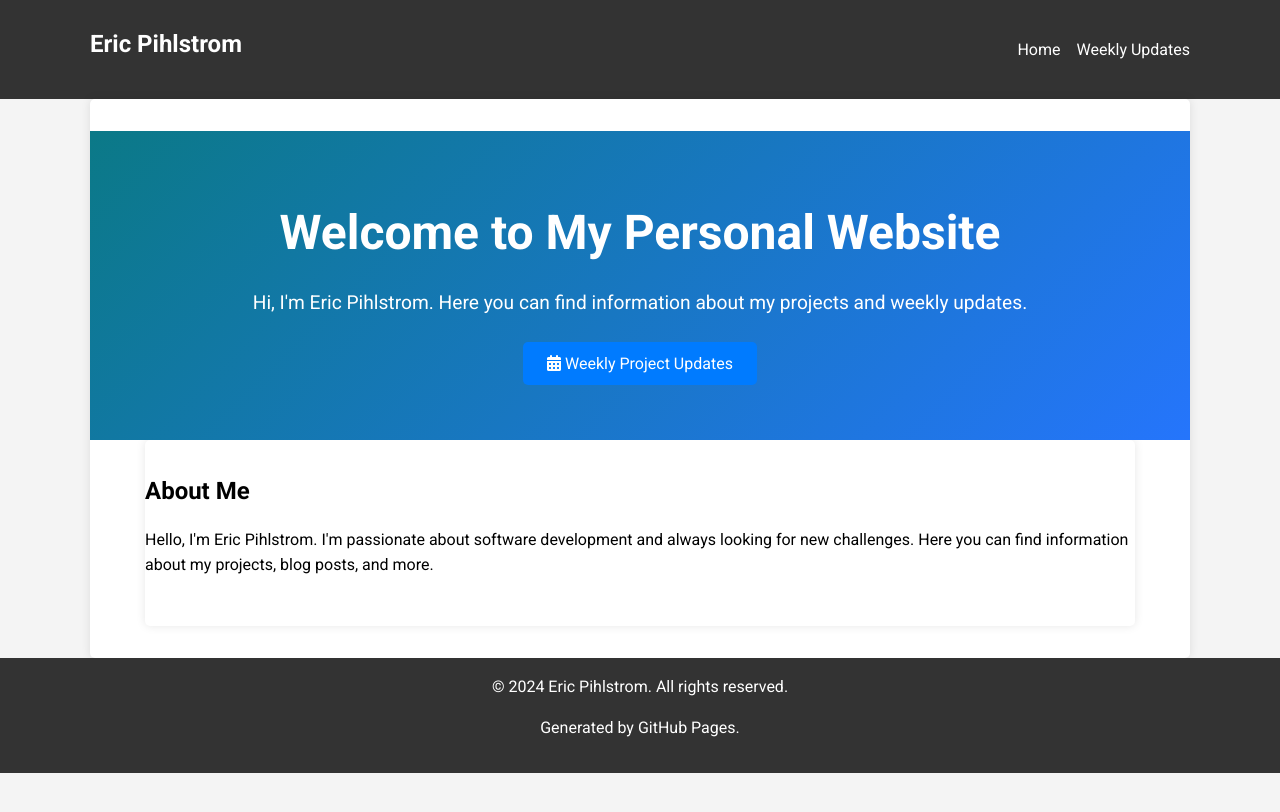
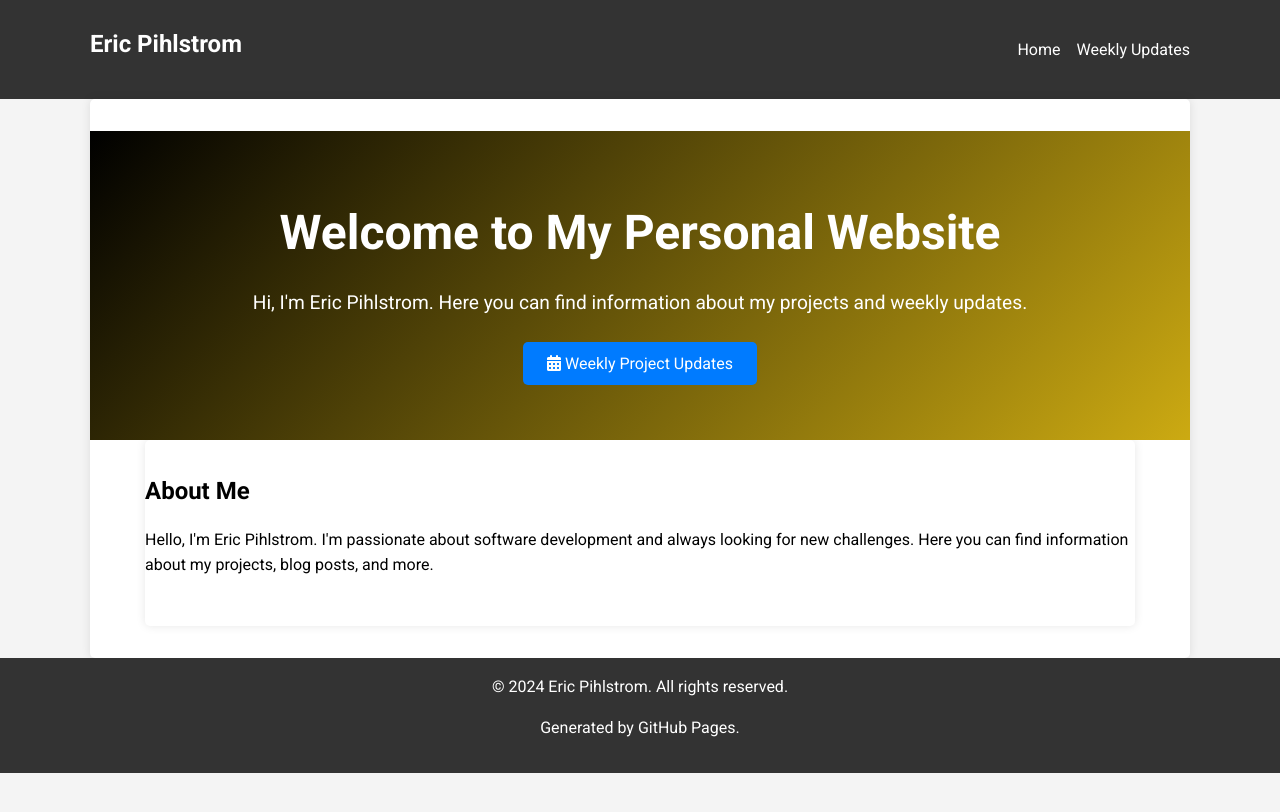
Before and after one commit to EricPihlstrom/EricPihlstrom.github.io, a Jekyll site: the page built from index.html, in a window 1280 px wide. Shown: the top 812 px of the page. Built offline with Jekyll 4.4.1, drawn with Linux system fonts in a browser that asks for light colours; nearby versions of some CDN libraries.

Commit message:
Changed hero color

```diff
--- a/assets/css/style.css
+++ b/assets/css/style.css
@@ -45,7 +45,7 @@ body {
 }
 
 .hero {
-    background: linear-gradient(135deg, #0b7987 0%, #2575fc 100%);
+    background: linear-gradient(135deg, #000000 0%, #ccaa12 100%);
     color: #fff;
     padding: 4rem 0;
     text-align: center;
```
